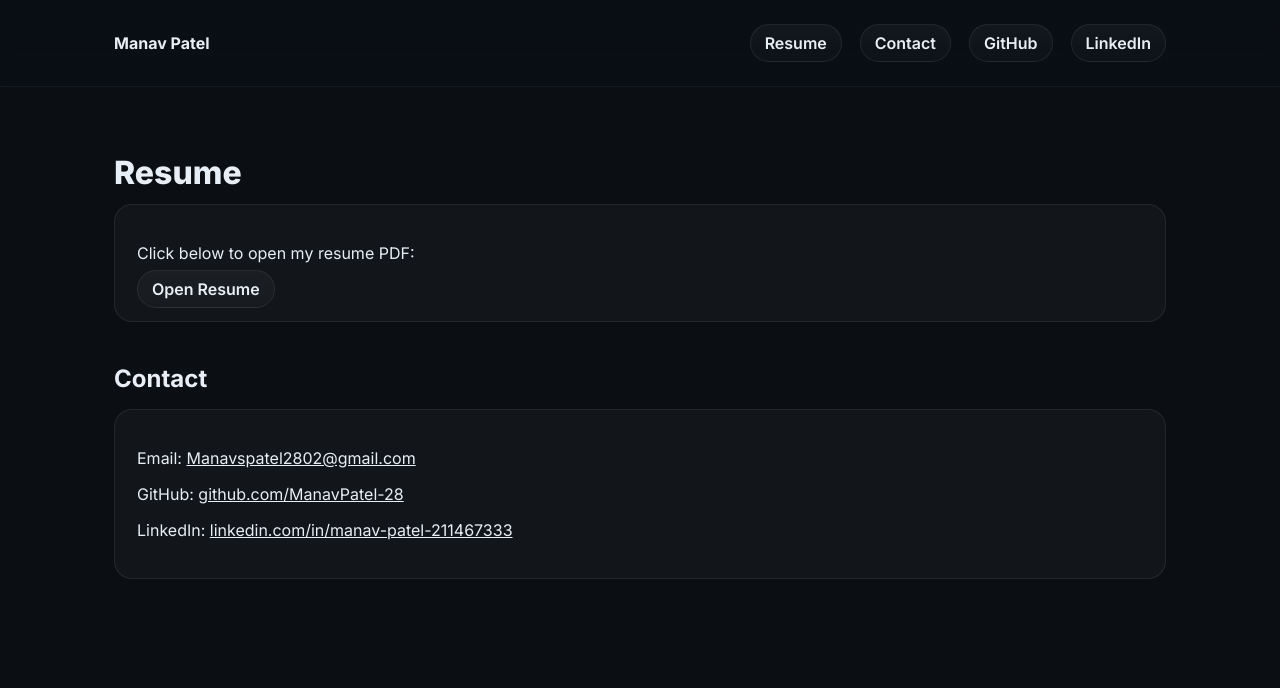
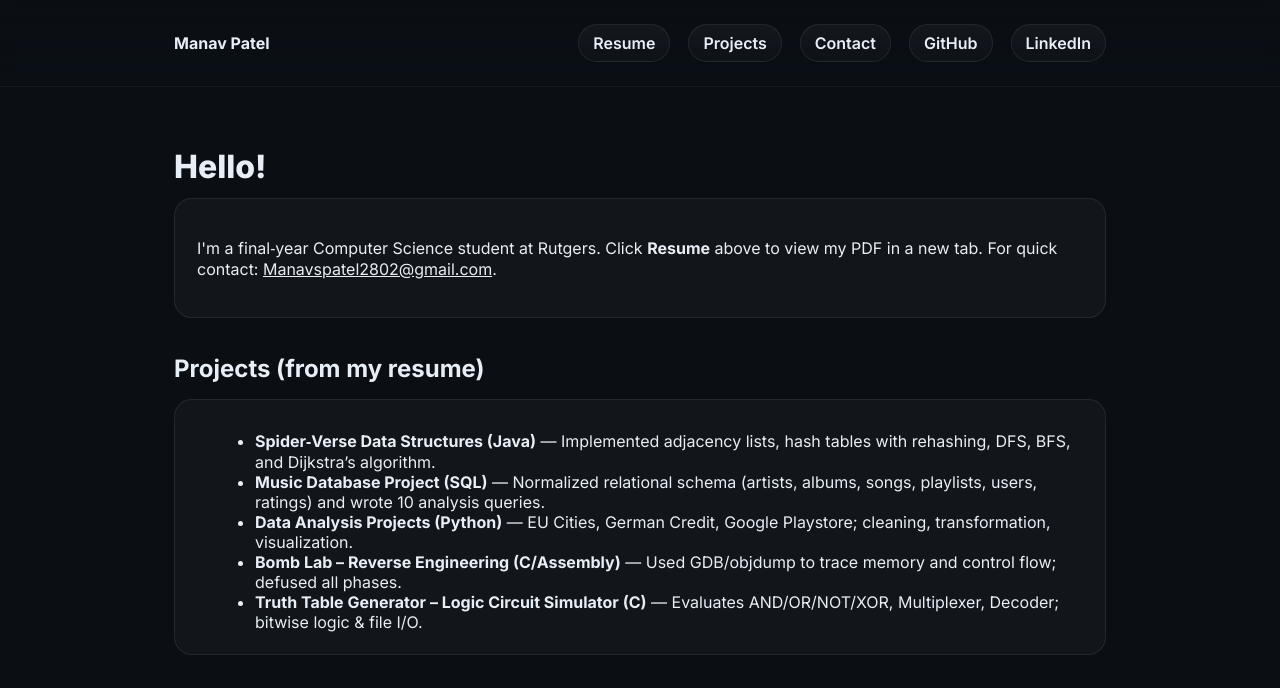
Before and after one commit to ManavPatel-28/ManavPatel-28.github.io, a plain HTML site: page index.html in a window 1280 px wide. Shown: the top 688 px of the page. Drawn offline with Linux system fonts and the light colour scheme.

Commit message:
Update index.html

```diff
--- a/index.html
+++ b/index.html
@@ -3,28 +3,27 @@
 <head>
   <meta charset="utf-8" />
   <meta name="viewport" content="width=device-width, initial-scale=1" />
-  <title>Manav Patel – Resume</title>
+  <title>Manav Patel – Resume & Projects</title>
   <meta name="description" content="Resume website for Manav Patel" />
   <link rel="preconnect" href="https://fonts.googleapis.com">
   <link rel="preconnect" href="https://fonts.gstatic.com" crossorigin>
   <link href="https://fonts.googleapis.com/css2?family=Inter:wght@400;500;600;700;800&display=swap" rel="stylesheet">
   <style>
-    :root{
-      --bg:#0b0f14; --text:#e8eef6; --muted:#a7b3c4; --brand:#7c3aed; --brand-2:#22d3ee; --ring:0 0 0 3px rgba(124,58,237,.25);
-    }
+    :root{ --bg:#0b0f14; --text:#e8eef6; --muted:#a7b3c4; --ring:0 0 0 3px rgba(124,58,237,.25); }
     *{box-sizing:border-box}
     html,body{margin:0;background:var(--bg);color:var(--text);font-family:Inter,system-ui,-apple-system,Segoe UI,Roboto,"Helvetica Neue",Arial,sans-serif}
     a{color:inherit}
-    .container{max-width:1100px;margin:0 auto;padding:24px}
+    .container{max-width:980px;margin:0 auto;padding:24px}
     header{position:sticky;top:0;backdrop-filter:saturate(180%) blur(8px);background:linear-gradient(180deg,rgba(11,15,20,.95),rgba(11,15,20,.7));border-bottom:1px solid rgba(255,255,255,.05);z-index:20}
     nav{display:flex;align-items:center;justify-content:space-between;gap:12px}
     .nav-links{display:flex;gap:18px;flex-wrap:wrap}
     .chip{padding:8px 14px;border:1px solid rgba(255,255,255,.08);border-radius:999px;background:linear-gradient(180deg,rgba(255,255,255,.04),rgba(255,255,255,.02));color:var(--text);text-decoration:none;font-weight:600;transition:.2s}
     .chip:hover{transform:translateY(-1px);box-shadow:var(--ring)}
-    section{margin:42px 0}
+    section{margin:36px 0}
     h1{font-size:32px;margin:0 0 12px;font-weight:800}
     h2{font-size:24px;margin:0 0 16px}
     .card{background:rgba(255,255,255,.03);border:1px solid rgba(255,255,255,.08);border-radius:18px;padding:22px}
+    ul{margin:8px 0 0 18px}
     footer{margin:48px 0 16px;color:var(--muted);text-align:center;font-size:12px}
   </style>
 </head>
@@ -34,7 +33,9 @@
       <nav>
         <strong>Manav Patel</strong>
         <div class="nav-links">
-          <a class="chip" href="Resume.pdf" target="_blank">Resume</a>
+          <!-- Opens the PDF in a new tab (view only) -->
+          <a class="chip" href="Resume.pdf" target="_blank" rel="noreferrer">Resume</a>
+          <a class="chip" href="#projects">Projects</a>
           <a class="chip" href="mailto:Manavspatel2802@gmail.com">Contact</a>
           <a class="chip" href="https://github.com/ManavPatel-28" target="_blank" rel="noreferrer">GitHub</a>
           <a class="chip" href="https://www.linkedin.com/in/manav-patel-211467333" target="_blank" rel="noreferrer">LinkedIn</a>
@@ -44,11 +45,24 @@
   </header>
 
   <main class="container">
-    <section id="resume">
-      <h1>Resume</h1>
+    <section id="intro">
+      <h1>Hello!</h1>
       <div class="card">
-        <p>Click below to open my resume PDF:</p>
-        <a class="chip" href="Resume.pdf" target="_blank">Open Resume</a>
+        <p>I'm a final‑year Computer Science student at Rutgers. Click <strong>Resume</strong> above to view my PDF in a new tab.
+        For quick contact: <a href="mailto:Manavspatel2802@gmail.com">Manavspatel2802@gmail.com</a>.</p>
+      </div>
+    </section>
+
+    <section id="projects">
+      <h2>Projects (from my resume)</h2>
+      <div class="card">
+        <ul>
+          <li><strong>Spider‑Verse Data Structures (Java)</strong> — Implemented adjacency lists, hash tables with rehashing, DFS, BFS, and Dijkstra’s algorithm.</li>
+          <li><strong>Music Database Project (SQL)</strong> — Normalized relational schema (artists, albums, songs, playlists, users, ratings) and wrote 10 analysis queries.</li>
+          <li><strong>Data Analysis Projects (Python)</strong> — EU Cities, German Credit, Google Playstore; cleaning, transformation, visualization.</li>
+          <li><strong>Bomb Lab – Reverse Engineering (C/Assembly)</strong> — Used GDB/objdump to trace memory and control flow; defused all phases.</li>
+          <li><strong>Truth Table Generator – Logic Circuit Simulator (C)</strong> — Evaluates AND/OR/NOT/XOR, Multiplexer, Decoder; bitwise logic & file I/O.</li>
+        </ul>
       </div>
     </section>
 
@@ -66,8 +80,6 @@
     © <span id="year"></span> Manav Patel. Built with vanilla HTML/CSS.
   </footer>
 
-  <script>
-    document.getElementById('year').textContent = new Date().getFullYear();
-  </script>
+  <script>document.getElementById('year').textContent = new Date().getFullYear();</script>
 </body>
 </html>
```
